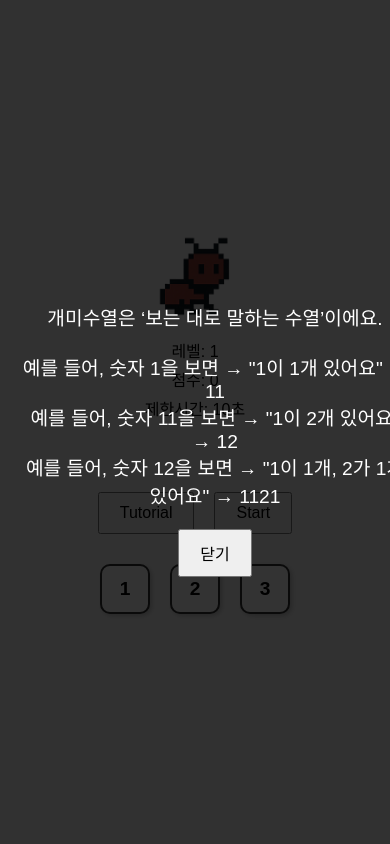
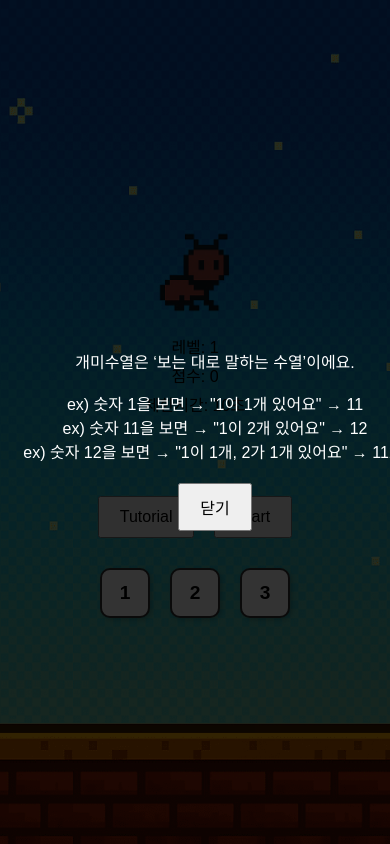
Before and after one commit to zorbayoun/ant-sequence-game, a plain HTML site: page index.html in a window 390 px wide. Both pictures are taken after a click on the button "Tutorial". Drawn offline with Linux system fonts and the light colour scheme.

Commit message:
Add files via upload

```diff
--- a/index.html
+++ b/index.html
@@ -15,6 +15,18 @@
       background-color: #f5f5f5;
       font-family: Arial, sans-serif;
       overflow: hidden;
+      background-image: url('images/background.png'); /* 상대 경로 */
+      background-size: cotain;      /* 또는 'contain' */
+      background-position: center;
+      background-repeat: no-repeat;
+      background-color: #000;      /* 이미지가 안 보일 때 대비 */
+    }
+
+    /* 모바일 (화면 너비가 768px 이하일 때) */
+    @media (max-width: 768px) {
+      body {
+        background-size: cover;
+      }
     }
 
     #gameContainer {
@@ -40,11 +52,23 @@
     #userInputDisplay {
       color: #000;
       min-height: 2rem;
+
+        /* 스크롤바 숨기기 */
+      scrollbar-width: none;        /* Firefox */
+      -ms-overflow-style: none;     /* IE 10+ */
     }
 
     #sequence {
       color: #555;
+      overflow-x: hidden;  /* 추가 권장 */
+      /* 모바일 대응: 너비에 따라 자동 줄이기 */
+      max-width: 100%;
+      display: inline-block;
     }
+
+    #userInputDisplay::-webkit-scrollbar {
+  display: none;                /* Chrome, Safari, Opera */
+}
 
     #timer, #score, #level, #message {
       margin-bottom: 5px;
@@ -83,6 +107,7 @@
     #tutorialOverlay {
       background-color: rgba(0,0,0,0.8);
       color: white;
+      font-size: 1rem;
     }
 
     #tutorialOverlay button {
@@ -122,6 +147,8 @@
       }
     }
 
+
+
     #startButtons {
       margin-top: 20px;
       display: flex;
@@ -131,6 +158,7 @@
   </style>
 </head>
 <body>
+
   <div id="gameContainer">
     <div id="antCharacter">
       <img id="antImage" src="images/Ant1.png" alt="Ant Character" />
@@ -143,7 +171,8 @@
     <div id="userInputDisplay"></div>
 
     <!-- 시작화면 버튼 -->
-    <div id="startButtons">
+
+  <div id="startButtons">
       <button id="tutorialButton" onclick="showTutorial()">Tutorial</button>
       <button id="startButton" onclick="startGame()">Start</button>
     </div>
@@ -175,9 +204,9 @@
   <div id="tutorialOverlay">
     <div>
       개미수열은 ‘보는 대로 말하는 수열’이에요.<br><br>
-      예를 들어, 숫자 1을 보면 → "1이 1개 있어요" → 11<br>
-      예를 들어, 숫자 11을 보면 → "1이 2개 있어요" → 12<br>
-      예를 들어, 숫자 12을 보면 → "1이 1개, 2가 1개 있어요" → 1121
+      ex) 숫자 1을 보면 → "1이 1개 있어요" → 11<br>
+      ex) 숫자 11을 보면 → "1이 2개 있어요" → 12<br>
+      ex) 숫자 12을 보면 → "1이 1개, 2가 1개 있어요" → 1121
     </div>
     <button onclick="hideTutorial()">닫기</button>
   </div>
@@ -204,14 +233,16 @@
       userInput = '';
       resetTimer();
       sequenceStartTime = Date.now();
+      adjustSequenceFontSize();
     }
 
     function checkInput(key) {
       if (paused || !'123'.includes(key)) return;
       userInput += key;
       const inputEl = document.getElementById('userInputDisplay');
-      inputEl.textContent = userInput;
-      inputEl.scrollLeft = inputEl.scrollWidth;
+        inputEl.textContent = userInput;
+        inputEl.offsetWidth; // 강제로 리플로우 발생
+        inputEl.scrollLeft = inputEl.scrollWidth;
       const correctInput = nextSequence.slice(0, userInput.length);
       if (userInput !== correctInput) showGameOver();
       else if (userInput === nextSequence) {
@@ -227,11 +258,11 @@
 
     function updateAntCharacterImage(level) {
       const img = document.getElementById('antImage');
-      if (level >= 11) img.src = 'images/Ant6.png';
-      else if (level >= 9) img.src = 'images/Ant5.png';
-      else if (level >= 7) img.src = 'images/Ant4.png';
-      else if (level >= 5) img.src = 'images/Ant3.png';
-      else if (level >= 3) img.src = 'images/Ant2.png';
+      if (level >= 13) img.src = 'images/Ant6.png';
+      else if (level >= 11) img.src = 'images/Ant5.png';
+      else if (level >= 9) img.src = 'images/Ant4.png';
+      else if (level >= 7) img.src = 'images/Ant3.png';
+      else if (level >= 4) img.src = 'images/Ant2.png';
       else img.src = 'images/Ant1.png';
     }
 
@@ -296,6 +327,22 @@
       document.getElementById('tutorialOverlay').style.display = 'none';
     }
 
+    function adjustSequenceFontSize() {
+      const el = document.getElementById('sequence');
+      requestAnimationFrame(() => {
+        const parentWidth = el.parentElement.offsetWidth;
+        const charCount = currentSequence.length;
+
+        if (window.innerWidth <= 768) {
+          const calculatedSize = parentWidth / (charCount * 1.2);
+          const fontSize = Math.min(32, Math.max(16, calculatedSize)); // ✨ 최소 16px, 최대 32px
+          el.style.fontSize = fontSize + 'px';
+        } else {
+          el.style.fontSize = '2rem'; // PC에서는 고정
+        }
+      });
+    }
+
     document.addEventListener('keydown', function (e) {
       if (e.key === 'Enter') {
         const gameOverVisible = document.getElementById('gameOverOverlay').style.display === 'flex';
```
